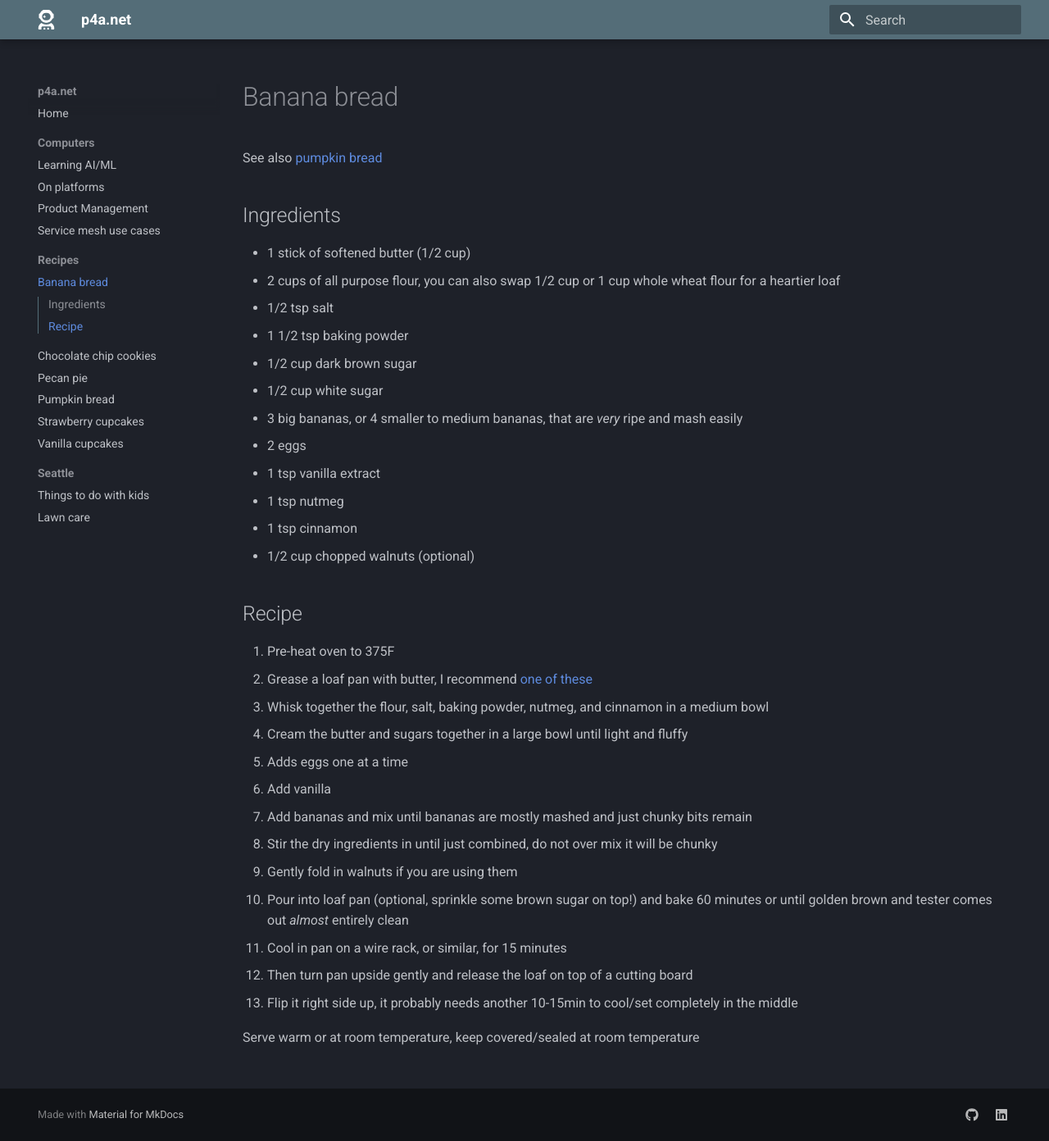
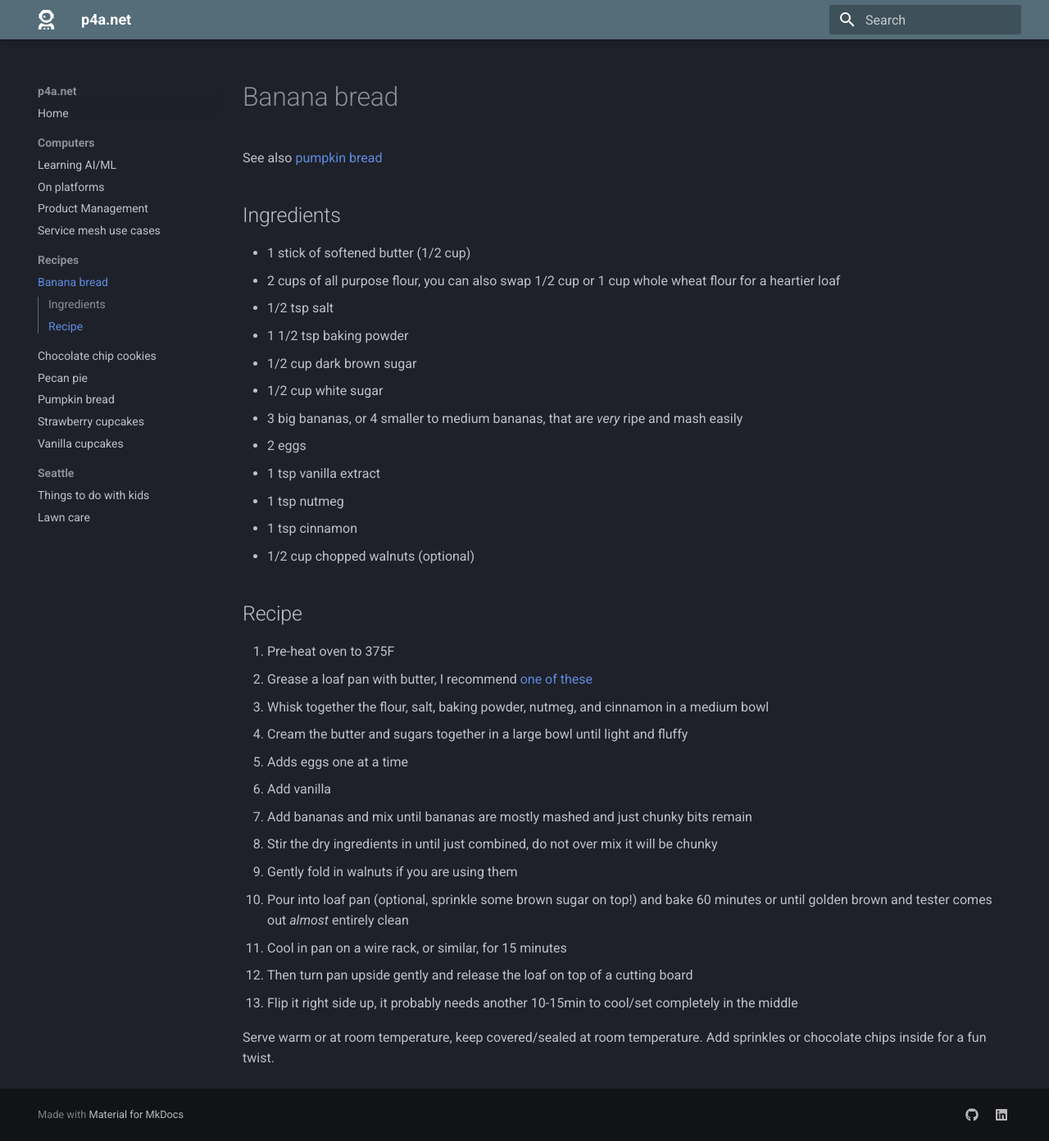
Before and after one commit to seajoshc/p4adotnet, an MkDocs documentation site: the page built from docs/recipes/banana-bread.md, in a window 1280 px wide and 1392 px high. Shown: the whole window at 82% size. Built offline with MkDocs 1.6.1 and Material for MkDocs 9.7.7, drawn with Linux system fonts in a browser that asks for light colours.

Commit message:
Update banana-bread.md

```diff
--- a/docs/recipes/banana-bread.md
+++ b/docs/recipes/banana-bread.md
@@ -31,4 +31,4 @@ See also [pumpkin bread](./pumpkin-bread.md)
 1. Then turn pan upside gently and release the loaf on top of a cutting board
 1. Flip it right side up, it probably needs another 10-15min to cool/set completely in the middle
 
-Serve warm or at room temperature, keep covered/sealed at room temperature
+Serve warm or at room temperature, keep covered/sealed at room temperature. Add sprinkles or chocolate chips inside for a fun twist.
```
